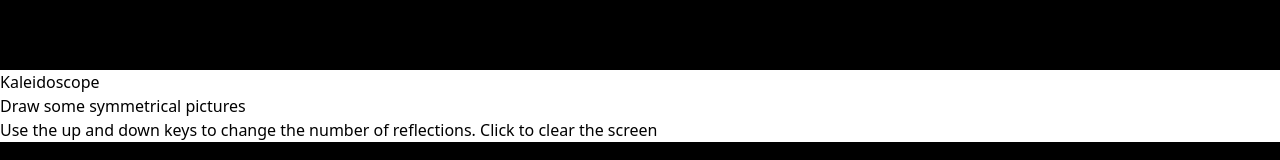
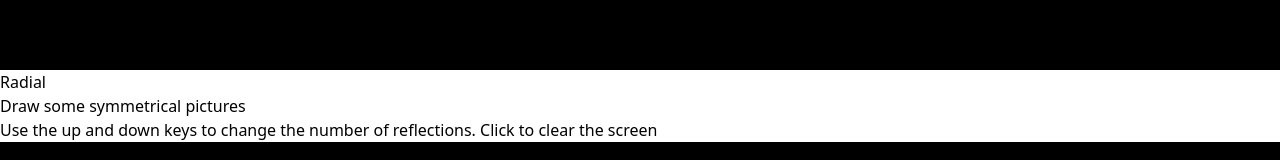
Before and after one commit to scotthitch/s-hitchcock-website, a Vue app: page /projects in a window 1280 px wide. Shown: the part 4218-4378 px from the top of the page. Built offline with nearby package versions, Linux system fonts and the light colour scheme.

Commit message:
refactor: change name of kaleidoscope project to radial

```diff
--- a/src/p5Projects/Kaleidoscope/KaleidoscopeProject.vue
+++ b/src/p5Projects/Radial/RadialProject.vue
@@ -6,8 +6,8 @@ import script from "./script"
 
 <template>
     <P5Project
-      title="Kaleidoscope"
-      scriptID="kaleidoscope"
+      title="Radial"
+      scriptID="radial"
       description="Draw some symmetrical pictures"
       usageInstructions="Use the up and down keys to change the number of reflections. Click to clear the screen"
       :script="script"
--- a/src/views/ProjectsView.vue
+++ b/src/views/ProjectsView.vue
@@ -1,5 +1,5 @@
 <script setup lang="ts">
-import KaleidoscopeProject from '../p5Projects/Kaleidoscope/KaleidoscopeProject.vue';
+import RadialProject from '../p5Projects/Radial/RadialProject.vue';
 import BallCascadeProject from '../p5Projects/BallCascade/BallCascadeProject.vue';
 import JoyDivisionLinesProject from '../p5Projects/JoyDivisionLines/JoyDivisionLinesProject.vue';
 import GrowingCircleProject from '../p5Projects/GrowingCircle/GrowingCircleProject.vue'
@@ -7,7 +7,7 @@ import WaterfallProject from '../p5Projects/Waterfall/WaterfallProject.vue'
 import PerlinFlowFieldProject from "../p5Projects/PerlinFlowField/PerlinFlowFieldProject.vue"
 import { onMounted, onUnmounted, shallowRef } from 'vue'
 
-const projects = shallowRef([PerlinFlowFieldProject, WaterfallProject, GrowingCircleProject, JoyDivisionLinesProject, KaleidoscopeProject, BallCascadeProject]);
+const projects = shallowRef([PerlinFlowFieldProject, WaterfallProject, GrowingCircleProject, JoyDivisionLinesProject, RadialProject, BallCascadeProject]);
 
 
 
```
Also changed, not shown: src/p5Projects/Radial/script.ts (renamed from src/p5Projects/Kaleidoscope/script.ts).
